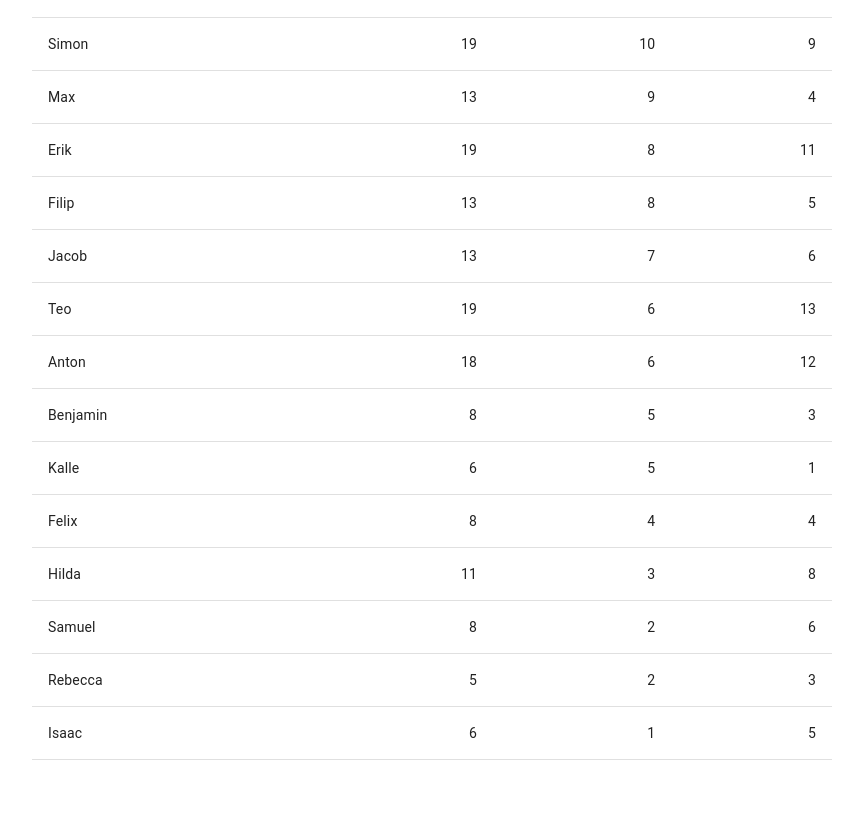
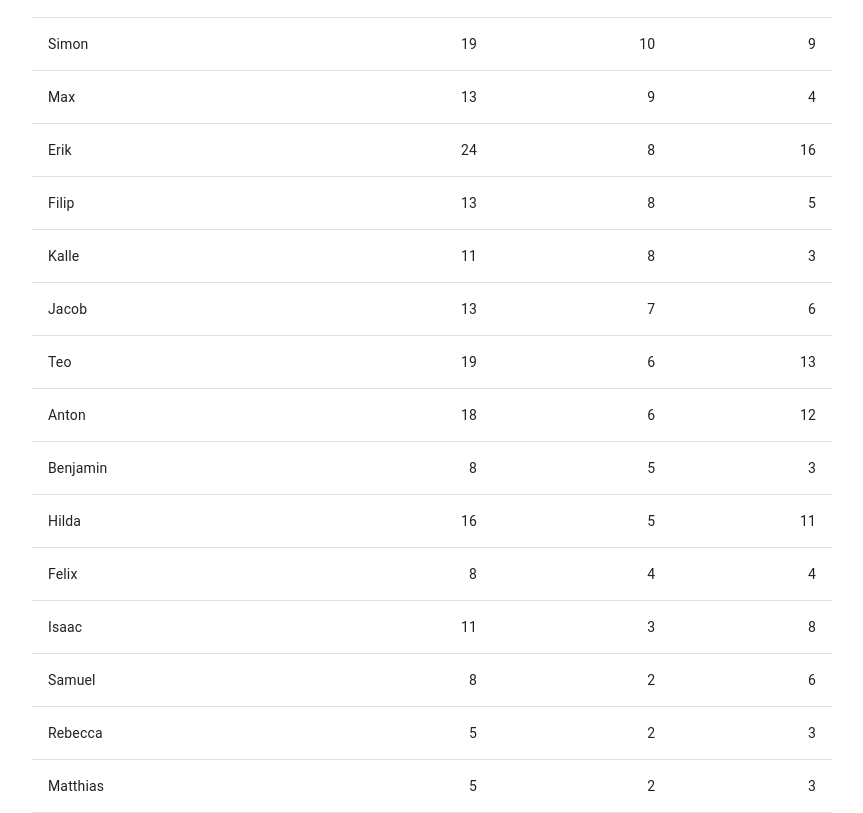
Before and after one commit to jadlers/bollsvenskan, a React (Create React App) app in the folder client/: page / in a window 1280 px wide. Shown: the part 280-1093 px from the top of the page, without its empty margins (208-1071 px from the left). Before the commit the page ends 1040 px from the top, so only its background shows below. Built offline with nearby package versions, Linux system fonts and the light colour scheme.

Commit message:
Add matches from 2019-07-15

```diff
--- a/client/src/App.js
+++ b/client/src/App.js
@@ -21,6 +21,7 @@ const anton = "Anton";
 const hilda = "Hilda";
 const isaac = "Isaac";
 const kalle = "Kalle";
+const matthias = "Matthias";
 
 const matches = [
   {
@@ -192,6 +193,32 @@ const matches = [
     score: [3, 2],
     winner: 0,
   },
+  {
+    date: "2019-07-15",
+    teams: [[kalle, matthias, dennis, wille], [hilda, erik, isaac]],
+    score: [3, 0],
+    winner: 0,
+  },
+  {
+    teams: [[wille, isaac, kalle], [dennis, matthias, erik, hilda]],
+    score: [3, 1],
+    winner: 0,
+  },
+  {
+    teams: [[dennis, hilda, wille], [isaac, kalle, erik, matthias]],
+    score: [3, 1],
+    winner: 0,
+  },
+  {
+    teams: [[dennis, hilda, matthias, isaac], [kalle, erik, wille]],
+    score: [3, 2],
+    winner: 0,
+  },
+  {
+    teams: [[kalle, wille, dennis], [hilda, matthias, isaac, erik]],
+    score: [3, 2],
+    winner: 0,
+  },
 ];
 
 function App() {
```
